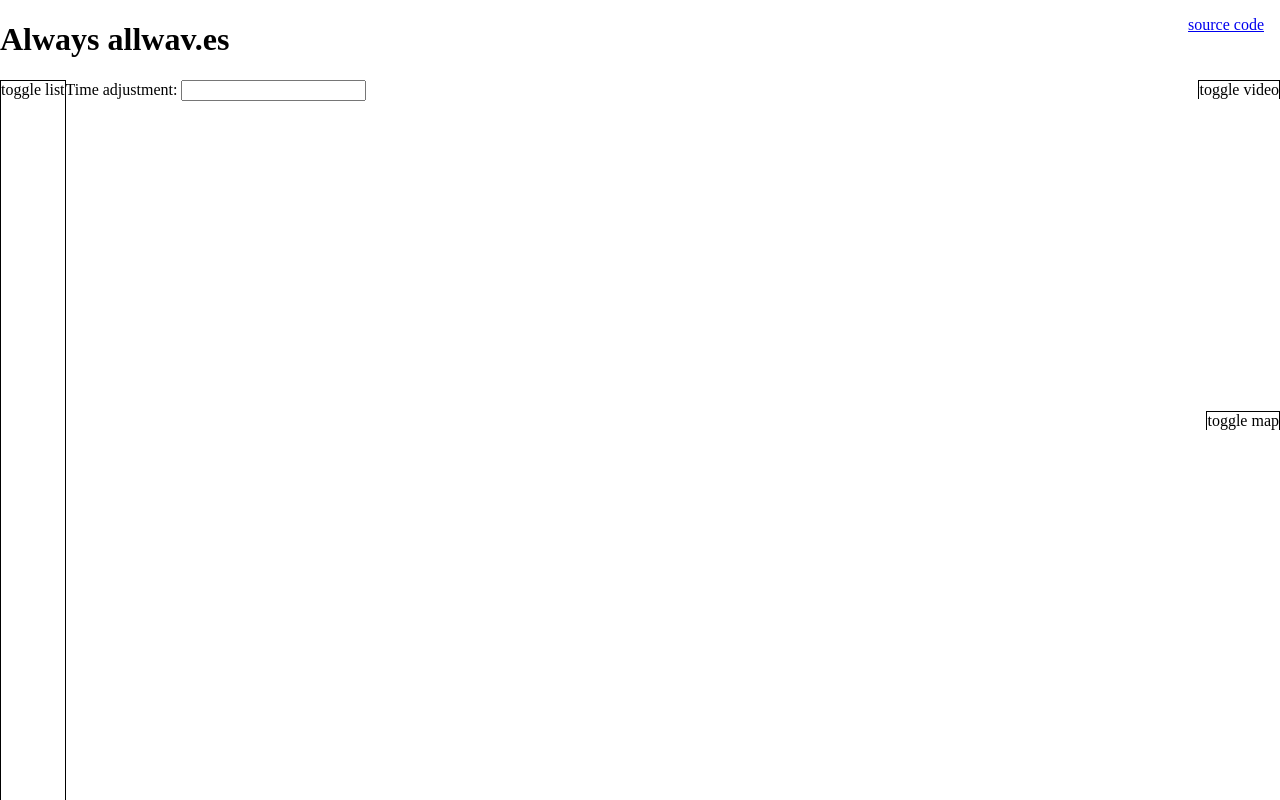
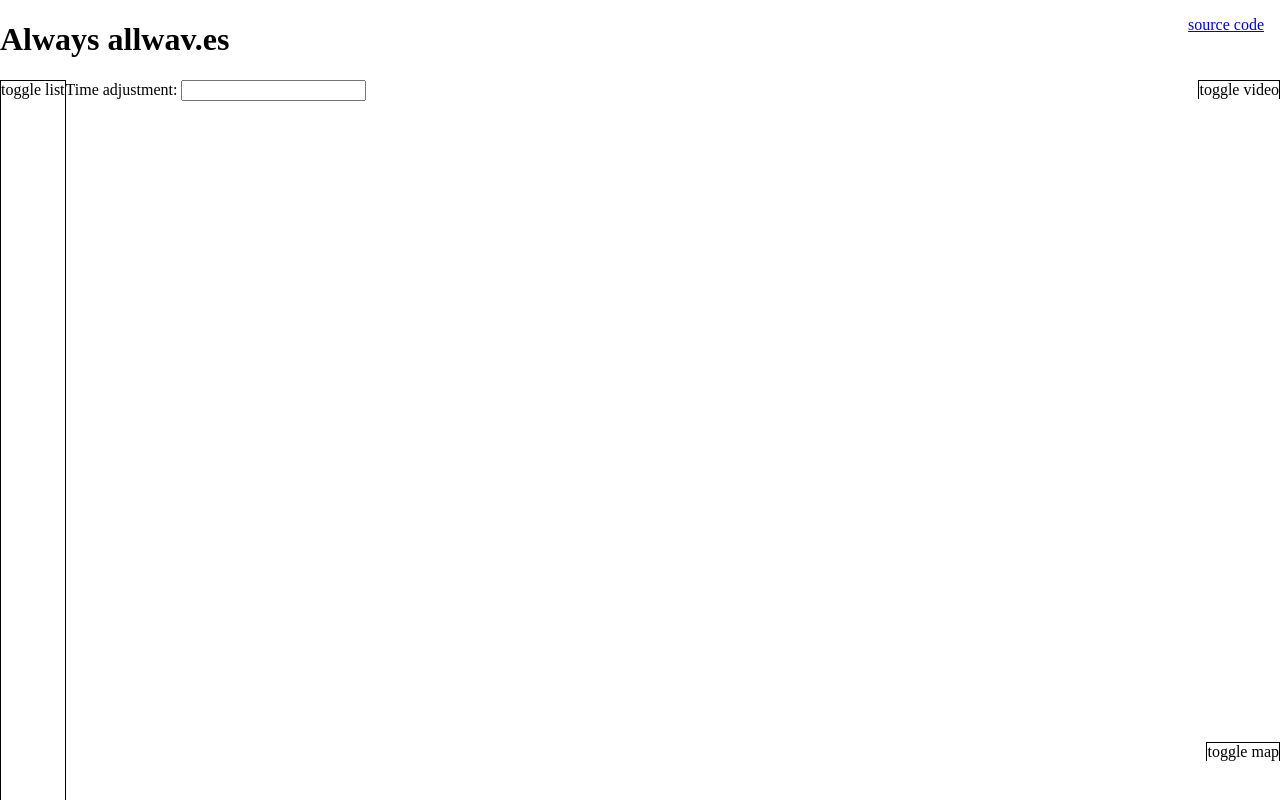
Before and after one commit to foobarbecue/allwaves, a plain HTML site: page index.html in a window 1280 px wide. Drawn offline with nearby package versions, Linux system fonts and the light colour scheme.

Commit message:
default to map collapsed

```diff
--- a/index.html
+++ b/index.html
@@ -27,12 +27,12 @@
                 <div id="wave-video-titlebar" class="titlebar">
                     toggle video
                 </div>
-                <div id="wave-video">
+                <div id="wave-video" class="fullheight">
                 </div>
                 <div id="wave-map-titlebar" class="titlebar">
                     toggle map
                 </div>
-                <div id="wave-map">
+                <div id="wave-map" class="collapsed">
                 </div>
             </div>
         </div>
```
